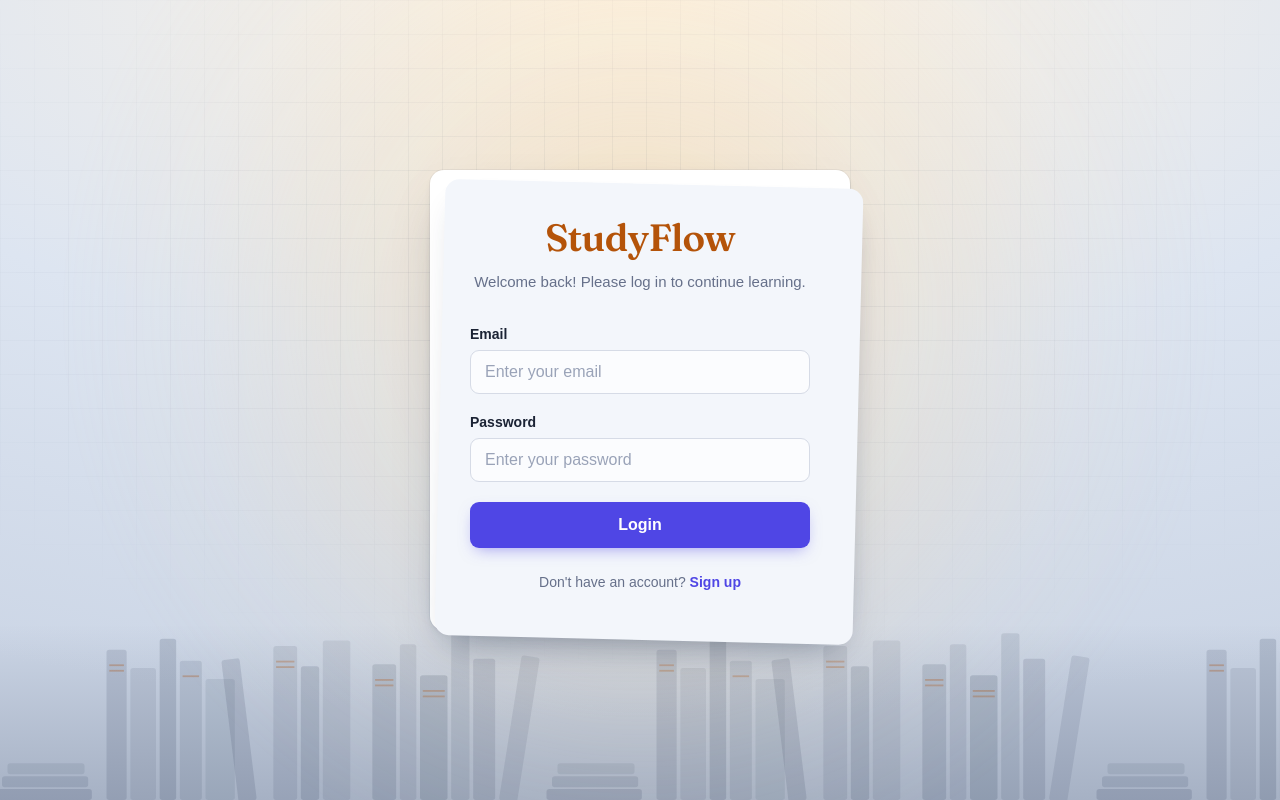
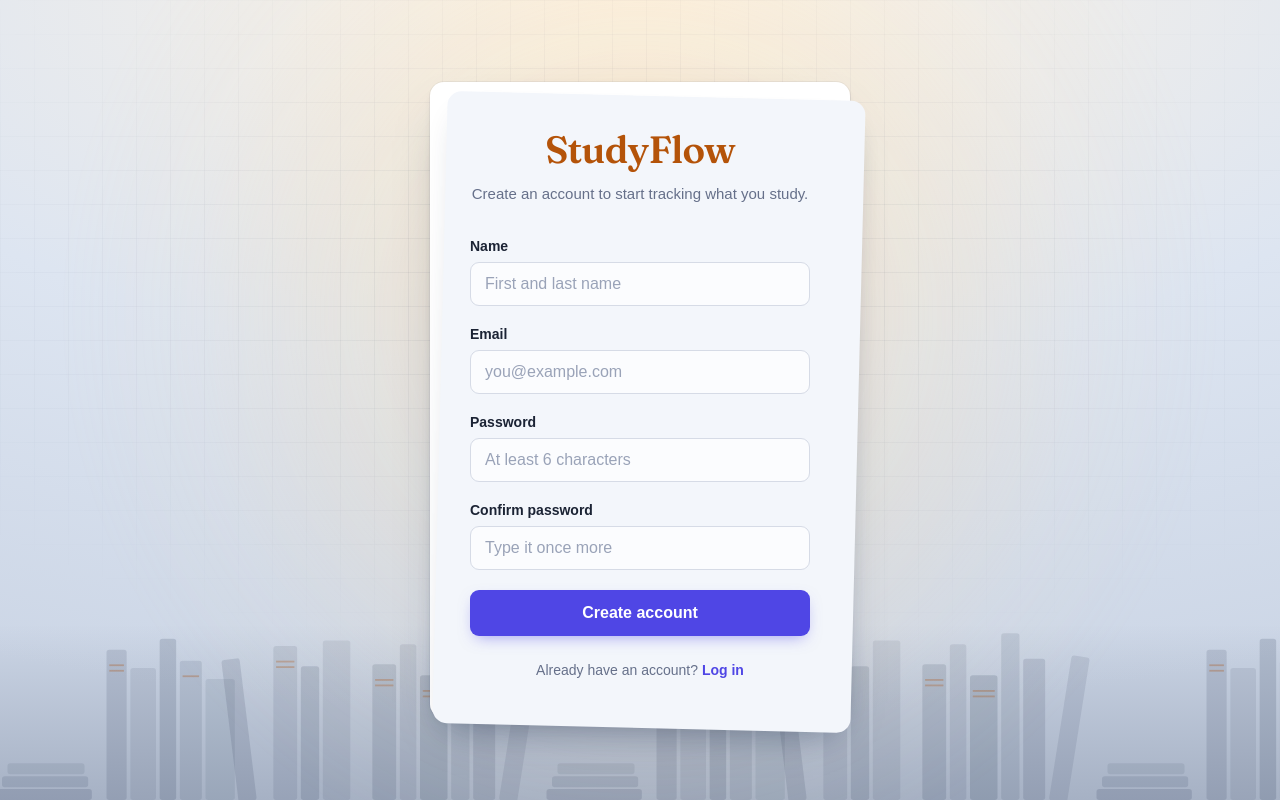
Before and after one commit to aniishme/education-platform, a React (Vite) app: page /signup in a window 1280 px wide. Before the commit this address led to /login. Built offline with nearby package versions, Linux system fonts and the light colour scheme.

Commit message:
Build Signup page

```diff
--- a/src/App.jsx
+++ b/src/App.jsx
@@ -1,6 +1,8 @@
 import { BrowserRouter, Routes, Route, Navigate } from "react-router-dom";
 import Login from "./pages/login";
+import Signup from "./pages/Signup";
 import "./App.css";
+
 
 function App() {
   return (
@@ -9,6 +11,7 @@ function App() {
         <Route path="/" element={<Navigate to="/login" />} />
 
         <Route path="/login" element={<Login />} />
+         <Route path="/signup" element={<Signup />} />
 
         {/* anything else falls back to the login page */}
         <Route path="*" element={<Navigate to="/login" />} />
--- /dev/null
+++ b/src/pages/Signup.jsx
@@ -0,0 +1,138 @@
+import { useState } from "react";
+import { Link, useNavigate } from "react-router-dom";
+import FormField from "../components/FormField";
+
+function Signup() {
+  const [name, setName] = useState("");
+  const [email, setEmail] = useState("");
+  const [password, setPassword] = useState("");
+  const [confirmPassword, setConfirmPassword] = useState("");
+  const [errors, setErrors] = useState({});
+  const navigate = useNavigate();
+
+  // wipe a field's error the moment the user starts fixing it
+  const clearError = (field) => {
+    setErrors((previous) => {
+      if (!previous[field]) return previous;
+      const next = { ...previous };
+      delete next[field];
+      return next;
+    });
+  };
+
+  const handleSubmit = (event) => {
+    event.preventDefault();
+
+    const newErrors = {};
+
+    if (!name.trim()) {
+      newErrors.name = "Enter your name.";
+    } else if (name.trim().length < 2) {
+      newErrors.name = "Name must be at least 2 characters.";
+    }
+
+    if (!email.trim()) {
+      newErrors.email = "Enter your email.";
+    } else if (!email.includes("@") || !email.includes(".")) {
+      newErrors.email = "Enter a valid email address.";
+    }
+
+    if (!password) {
+      newErrors.password = "Choose a password.";
+    } else if (password.length < 6) {
+      newErrors.password = "Password must be at least 6 characters.";
+    }
+
+    if (!confirmPassword) {
+      newErrors.confirmPassword = "Re-enter your password.";
+    } else if (confirmPassword !== password) {
+      newErrors.confirmPassword = "Passwords don't match.";
+    }
+
+    setErrors(newErrors);
+
+    if (Object.keys(newErrors).length > 0) {
+      return;
+    }
+
+    // replace this with your real sign-up call
+    alert("Account created!");
+    navigate("/login");
+  };
+
+  return (
+    <div className="login-page">
+      <div className="login-card">
+        <h1>StudyFlow</h1>
+
+        <p className="login-subtitle">
+          Create an account to start tracking what you study.
+        </p>
+
+        <form onSubmit={handleSubmit} noValidate>
+          <FormField
+            label="Name"
+            id="name"
+            type="text"
+            placeholder="First and last name"
+            value={name}
+            onChange={(event) => {
+              setName(event.target.value);
+              clearError("name");
+            }}
+            error={errors.name}
+          />
+
+          <FormField
+            label="Email"
+            id="email"
+            type="email"
+            placeholder="you@example.com"
+            value={email}
+            onChange={(event) => {
+              setEmail(event.target.value);
+              clearError("email");
+            }}
+            error={errors.email}
+          />
+
+          <FormField
+            label="Password"
+            id="password"
+            type="password"
+            placeholder="At least 6 characters"
+            value={password}
+            onChange={(event) => {
+              setPassword(event.target.value);
+              clearError("password");
+            }}
+            error={errors.password}
+          />
+
+          <FormField
+            label="Confirm password"
+            id="confirmPassword"
+            type="password"
+            placeholder="Type it once more"
+            value={confirmPassword}
+            onChange={(event) => {
+              setConfirmPassword(event.target.value);
+              clearError("confirmPassword");
+            }}
+            error={errors.confirmPassword}
+          />
+
+          <button type="submit" className="login-button">
+            Create account
+          </button>
+        </form>
+
+        <p className="login-footer">
+          Already have an account? <Link to="/login">Log in</Link>
+        </p>
+      </div>
+    </div>
+  );
+}
+
+export default Signup;
```
